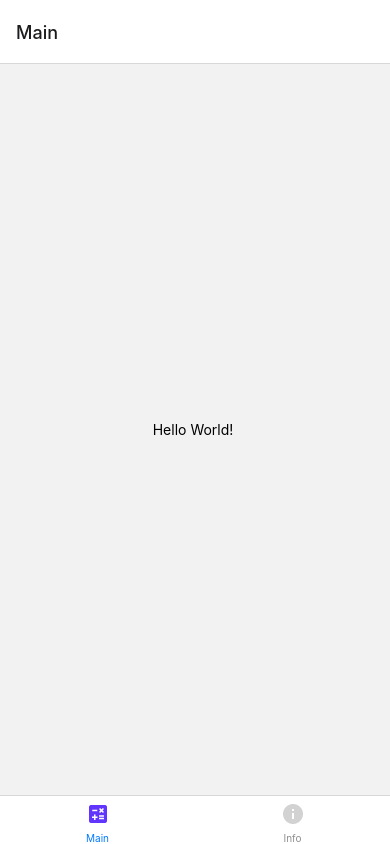
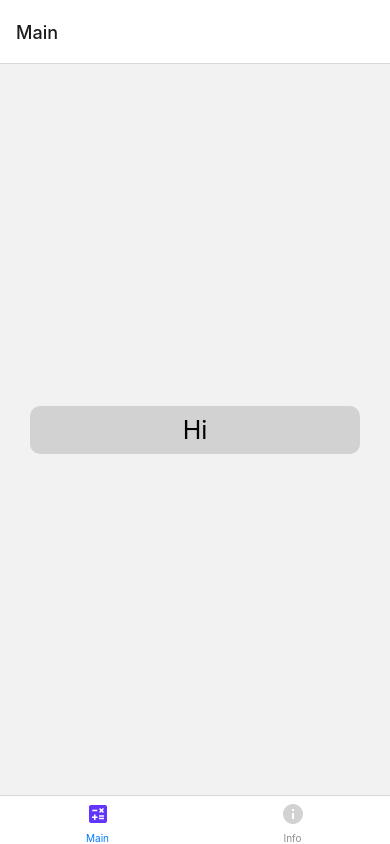
Before and after one commit to barami62/rn-proper-price-app, a React Native app: screen / in a window 390 px wide. Built offline with nearby package versions, Linux system fonts and the light colour scheme.

Commit message:
LongText 컴포넌트 추가

```diff
--- a/babel.config.js
+++ b/babel.config.js
@@ -1,7 +1,8 @@
 module.exports = {
   "presets": ['module:metro-react-native-babel-preset'],
   "plugins": [
-    ["module:react-native-dotenv"]
+    "module:react-native-dotenv",
+    "babel-plugin-styled-components"
   ]
 
 };
--- a/package.json
+++ b/package.json
@@ -33,9 +33,12 @@
     "@types/jest": "^26.0.23",
     "@types/react-native": "^0.66.15",
     "@types/react-test-renderer": "^17.0.1",
+    "@types/styled-components": "^5.1.21",
+    "@types/styled-components-react-native": "^5.1.3",
     "@typescript-eslint/eslint-plugin": "^5.7.0",
     "@typescript-eslint/parser": "^5.7.0",
     "babel-jest": "^26.6.3",
+    "babel-plugin-styled-components": "^2.0.2",
     "eslint": "^7.14.0",
     "jest": "^26.6.3",
     "metro-react-native-babel-preset": "^0.66.2",
--- /dev/null
+++ b/src/components/LongText.tsx
@@ -0,0 +1,41 @@
+import React, { FC } from "react";
+import { useWindowDimensions } from "react-native";
+import { State } from "react-native-gesture-handler";
+import { useSelector } from "react-redux";
+import styled from "styled-components/native";
+
+interface ContainerProps {
+  width: number;
+  backgroundColor: string;
+}
+const Container = styled.View<ContainerProps>`
+  width: ${({ width }) => width - 60}px;
+  height: 48px;
+  align-items: center;
+  justify-content: center;
+  background-color: ${({ backgroundColor }) => backgroundColor};
+  border-radius: 10px;
+`;
+
+interface TextProps {
+  fontColor: string;
+}
+const Text = styled.Text<TextProps>`
+  color: ${({ fontColor }) => fontColor};
+  font-size: 25px;
+`;
+
+const LongText: FC = () => {
+  const width = useWindowDimensions().width;
+  const { fontColor, contentBackgroundColor } = useSelector((state: any) => state.themes.LIGHT_MODE);
+
+  return (
+    <Container width={width} backgroundColor={contentBackgroundColor}>
+      <Text fontColor={fontColor}>
+        Hi
+      </Text>
+    </Container>
+  )
+};
+
+export default LongText;
--- a/src/redux/reducers/theme.js
+++ b/src/redux/reducers/theme.js
@@ -15,6 +15,8 @@ const commonStyle = {
 const initialState = {
   LIGHT_MODE: {
     ...commonStyle,
+    fontColor: colors.DARK,
+    contentBackgroundColor: colors.BRIGHT_GRAY,
     backgroundColor: colors.WHITE,
   },
   DARK_MODE: {
--- a/src/screens/MainScreen.tsx
+++ b/src/screens/MainScreen.tsx
@@ -1,19 +1,31 @@
 import React, { FC } from "react";
 import { StyleSheet, Text, View, ViewStyle } from "react-native";
 import { aaa } from "@env"
+import LongText from "../components/LongText";
+import styled from "styled-components/native";
 
 interface Styles {
   container: ViewStyle;
 }
 
-const MainScreen: FC = () => {
+const Container = styled.View`
+  flex: 1;
+  align-items: center;
+  justify-content: center;
+`;
+
+interface Props { }
+const MainScreen: FC = ({ }: Props) => {
 
   return (
-    <View style={styles.container}>
-      <Text>
-        Hello World! {aaa}
-      </Text>
-    </View>
+    // <View style={styles.container}>
+    //   <Text>
+    //     Hello World! {aaa}
+    //   </Text>
+    // </View>
+    <Container>
+      <LongText />
+    </Container>
   );
 };
 
--- a/tsconfig.json
+++ b/tsconfig.json
@@ -38,9 +38,9 @@
     // "baseUrl": "./",                       /* Base directory to resolve non-absolute module names. */
     // "paths": {},                           /* A series of entries which re-map imports to lookup locations relative to the 'baseUrl'. */
     // "rootDirs": [],                        /* List of root folders whose combined content represents the structure of the project at runtime. */
-    "typeRoots": [
-      "./src/types"
-    ], /* List of folders to include type definitions from. */
+    // "typeRoots": [
+    //   "./src/types"
+    // ], /* List of folders to include type definitions from. */
     // "types": [],                           /* Type declaration files to be included in compilation. */
     "allowSyntheticDefaultImports": true, /* Allow default imports from modules with no default export. This does not affect code emit, just typechecking. */
     "esModuleInterop": true, /* Enables emit interoperability between CommonJS and ES Modules via creation of namespace objects for all imports. Implies 'allowSyntheticDefaultImports'. */
```
Also changed, not shown: 2 other files (tests, documents, lock files or other folders).
